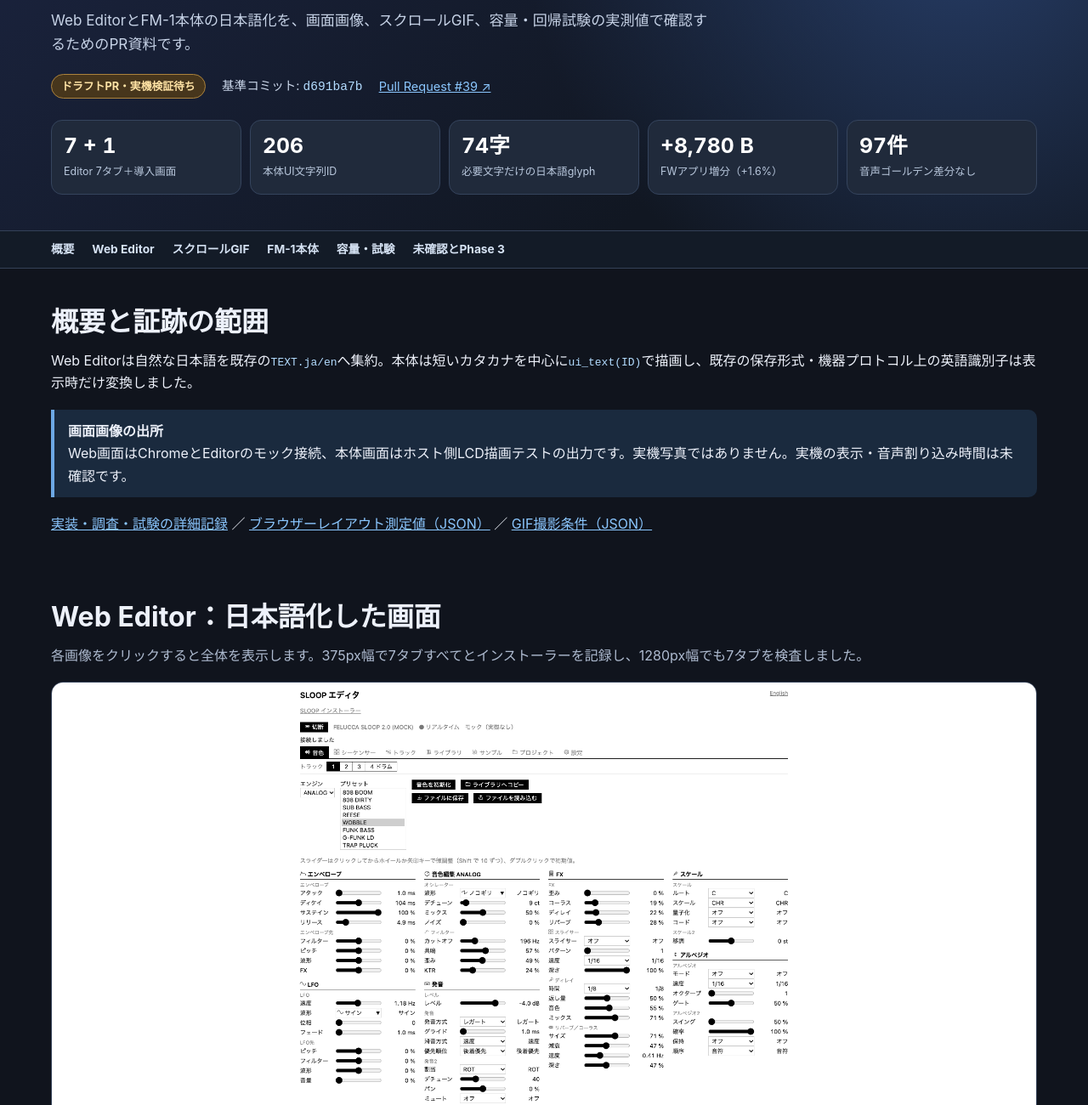
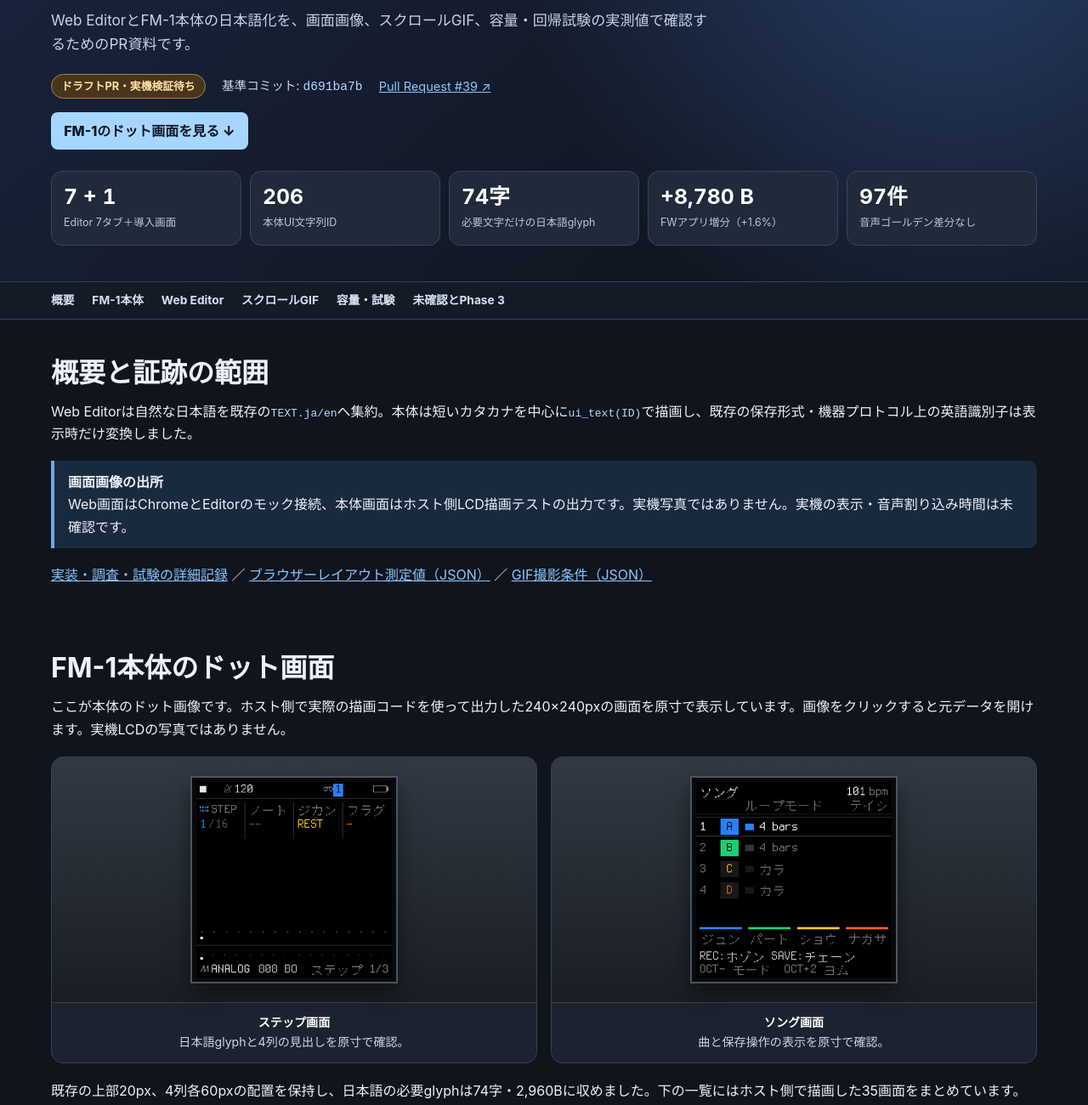
Before and after one commit to Azsoft-jp/sloop-fm1, a plain HTML site: page docs/ja-ui-report.html in a window 1280 px wide. Shown: the part 205-1505 px from the top of the page at 85% size. Drawn offline with Linux system fonts and the light colour scheme.

Commit message:
docs: surface FM-1 pixel screens in visual report

```diff
--- a/docs/ja-ui-report.html
+++ b/docs/ja-ui-report.html
@@ -23,6 +23,7 @@
     .lead { color: #c7d3e7; max-width: 72ch; font-size: 1.07rem; }
     .status { display: inline-block; border: 1px solid #ac833d; background: #47361c; color: #ffe3a5; border-radius: 999px; padding: .2rem .7rem; font-size: .8rem; font-weight: 700; }
     .meta { display: flex; flex-wrap: wrap; gap: .6rem 1.2rem; align-items: center; margin-top: 1.3rem; color: #cbd7ea; font-size: .91rem; }
+    .jump { display: inline-block; margin-top: 1rem; padding: .55rem .95rem; color: #101722; background: #a6d6ff; border-radius: 8px; font-weight: 800; text-decoration: none; }
     nav { position: sticky; top: 0; z-index: 10; overflow-x: auto; background: #151c29f2; border-bottom: 1px solid #344158; backdrop-filter: blur(12px); }
     nav .wrap { display: flex; gap: 1.3rem; white-space: nowrap; padding: .65rem 0; }
     nav a { color: #d5e2f3; text-decoration: none; font-size: .86rem; font-weight: 700; }
@@ -41,6 +42,10 @@
     figure img { display: block; width: 100%; height: auto; }
     .gallery .static img { height: 330px; object-fit: cover; object-position: top; background: #fff; }
     .gallery .lcd img { height: 260px; object-fit: contain; background: #090b0f; padding: 10px; image-rendering: pixelated; }
+    .device-feature { display: grid; grid-template-columns: repeat(2, minmax(0, 1fr)); gap: 16px; margin: 19px 0; }
+    .device-feature figure { text-align: center; }
+    .pixel-shell { display: flex; justify-content: center; align-items: center; min-height: 288px; padding: 18px; background: linear-gradient(#323943, #1a1e24); }
+    .pixel-shell img { display: block; width: 240px; height: 240px; max-width: 100%; object-fit: contain; image-rendering: pixelated; border: 5px solid #07090c; box-shadow: 0 0 0 2px #4b5562, 0 12px 25px #0008; }
     .gallery .gif img { max-width: 375px; margin: auto; background: #fff; }
     figcaption { padding: 11px 13px 13px; border-top: 1px solid #344158; font-size: .88rem; color: #cbd6e7; }
     figcaption strong { display: block; color: #fff; }
@@ -59,7 +64,7 @@
     li { margin: .4rem 0; }
     code { color: #b3dcff; overflow-wrap: anywhere; }
     footer { border-top: 1px solid #344158; color: #aebbd0; padding: 30px 0 45px; margin-top: 35px; font-size: .9rem; }
-    @media (max-width: 730px) { .metrics { grid-template-columns: repeat(2, minmax(0, 1fr)); } header .wrap { padding: 30px 0; } section { padding-top: 30px; } .gallery.wide { grid-template-columns: 1fr; } }
+    @media (max-width: 730px) { .metrics { grid-template-columns: repeat(2, minmax(0, 1fr)); } header .wrap { padding: 30px 0; } section { padding-top: 30px; } .gallery.wide, .device-feature { grid-template-columns: 1fr; } }
     @media (prefers-reduced-motion: reduce) { html { scroll-behavior: auto; } }
   </style>
 </head>
@@ -70,6 +75,7 @@
       <h1>日本語UI<br>画面・検証レポート</h1>
       <p class="lead">Web EditorとFM-1本体の日本語化を、画面画像、スクロールGIF、容量・回帰試験の実測値で確認するためのPR資料です。</p>
       <div class="meta"><span class="status">ドラフトPR・実機検証待ち</span><span>基準コミット: <code title="d691ba7b2d922f1a1f41a3622cffe29ce41c5506">d691ba7b</code></span><a href="https://github.com/isod89/sloop-fm1/pull/39">Pull Request #39 ↗</a></div>
+      <a class="jump" href="#device">FM-1のドット画面を見る ↓</a>
       <div class="metrics">
         <div class="metric"><strong>7 + 1</strong><span>Editor 7タブ＋導入画面</span></div>
         <div class="metric"><strong>206</strong><span>本体UI文字列ID</span></div>
@@ -79,13 +85,32 @@
       </div>
     </div>
   </header>
-  <nav aria-label="レポート内ナビゲーション"><div class="wrap"><a href="#scope">概要</a><a href="#web">Web Editor</a><a href="#scroll">スクロールGIF</a><a href="#device">FM-1本体</a><a href="#measure">容量・試験</a><a href="#limits">未確認とPhase 3</a></div></nav>
+  <nav aria-label="レポート内ナビゲーション"><div class="wrap"><a href="#scope">概要</a><a href="#device">FM-1本体</a><a href="#web">Web Editor</a><a href="#scroll">スクロールGIF</a><a href="#measure">容量・試験</a><a href="#limits">未確認とPhase 3</a></div></nav>
   <main class="wrap">
     <section id="scope">
       <h2>概要と証跡の範囲</h2>
       <p>Web Editorは自然な日本語を既存の<code>TEXT.ja/en</code>へ集約。本体は短いカタカナを中心に<code>ui_text(ID)</code>で描画し、既存の保存形式・機器プロトコル上の英語識別子は表示時だけ変換しました。</p>
       <div class="note"><strong>画面画像の出所</strong><br>Web画面はChromeとEditorのモック接続、本体画面はホスト側LCD描画テストの出力です。実機写真ではありません。実機の表示・音声割り込み時間は未確認です。</div>
       <p><a href="JA_LOCALIZATION.md">実装・調査・試験の詳細記録</a> ／ <a href="ja-ui-evidence/browser-layout.json">ブラウザーレイアウト測定値（JSON）</a> ／ <a href="ja-ui-evidence/scroll-capture.json">GIF撮影条件（JSON）</a></p>
+    </section>
+
+    <section id="device">
+      <h2>FM-1本体のドット画面</h2>
+      <p>ここが本体のドット画像です。ホスト側で実際の描画コードを使って出力した240×240pxの画面を原寸で表示しています。画像をクリックすると元データを開けます。実機LCDの写真ではありません。</p>
+      <div class="device-feature">
+        <figure><a class="pixel-shell" href="ja-ui-evidence/page-step.png"><img src="ja-ui-evidence/page-step.png" alt="FM-1の240×240ドット描画：ステップ画面" loading="lazy"></a><figcaption><strong>ステップ画面</strong>日本語glyphと4列の見出しを原寸で確認。</figcaption></figure>
+        <figure><a class="pixel-shell" href="ja-ui-evidence/page-song.png"><img src="ja-ui-evidence/page-song.png" alt="FM-1の240×240ドット描画：ソング画面" loading="lazy"></a><figcaption><strong>ソング画面</strong>曲と保存操作の表示を原寸で確認。</figcaption></figure>
+      </div>
+      <p>既存の上部20px、4列各60pxの配置を保持し、日本語の必要glyphは74字・2,960Bに収めました。下の一覧にはホスト側で描画した35画面をまとめています。</p>
+      <figure class="full dark"><a href="ja-ui-evidence/firmware-contact.png"><img src="ja-ui-evidence/firmware-contact.png" alt="FM-1本体UI、35画面の描画コンタクトシート" loading="lazy"></a><figcaption><strong>35画面のLCDシミュレーション</strong>クリックで拡大。実機LCDの撮影ではありません。</figcaption></figure>
+      <div class="gallery">
+        <figure class="lcd"><a href="ja-ui-evidence/page-step.png"><img src="ja-ui-evidence/page-step.png" alt="FM-1ステップ画面" loading="lazy"></a><figcaption><strong>ステップ</strong>4列ラベルの収まり。</figcaption></figure>
+        <figure class="lcd"><a href="ja-ui-evidence/page-song.png"><img src="ja-ui-evidence/page-song.png" alt="FM-1ソング画面" loading="lazy"></a><figcaption><strong>ソング</strong>編集・保存系の表示。</figcaption></figure>
+        <figure class="lcd"><a href="ja-ui-evidence/menu-usb.png"><img src="ja-ui-evidence/menu-usb.png" alt="FM-1 USBメニュー" loading="lazy"></a><figcaption><strong>USBメニュー</strong>短い技術語は英字を維持。</figcaption></figure>
+        <figure class="lcd"><a href="ja-ui-evidence/live-rec-free.png"><img src="ja-ui-evidence/live-rec-free.png" alt="FM-1ライブ録音画面" loading="lazy"></a><figcaption><strong>ライブ録音</strong>録音状態と列見出し。</figcaption></figure>
+        <figure class="lcd"><a href="ja-ui-evidence/layer-song.png"><img src="ja-ui-evidence/layer-song.png" alt="FM-1ソングレイヤー画面" loading="lazy"></a><figcaption><strong>ソングレイヤー</strong>レイヤー操作。</figcaption></figure>
+        <figure class="lcd"><a href="ja-ui-evidence/layer-punch.png"><img src="ja-ui-evidence/layer-punch.png" alt="FM-1パンチレイヤー画面" loading="lazy"></a><figcaption><strong>パンチレイヤー</strong>REC関連の視認性。</figcaption></figure>
+      </div>
     </section>
 
     <section id="web">
@@ -117,20 +142,6 @@
         <figure class="gif"><img src="ja-ui-evidence/scroll-installer.gif" alt="インストーラー画面を上から下へ縦スクロールするGIF" loading="lazy"><figcaption><strong>インストーラー</strong>更新・復帰案内の末尾まで確認。</figcaption></figure>
       </div>
       <div class="note">FM-1本体UIには文字送り・スクロール処理を追加していません。60px列に入らない見出しは幅を検査し、短い英字名に切り替えます。音声処理中の描画回数を増やさないためです。</div>
-    </section>
-
-    <section id="device">
-      <h2>FM-1本体：描画プレビュー</h2>
-      <p>240×240px、上部20px、4列各60pxの既存配置を保持。日本語の必要glyphは74字・2,960Bです。下の一覧はホスト側で描画した35画面のコンタクトシートです。</p>
-      <figure class="full dark"><a href="ja-ui-evidence/firmware-contact.png"><img src="ja-ui-evidence/firmware-contact.png" alt="FM-1本体UI、35画面の描画コンタクトシート" loading="lazy"></a><figcaption><strong>35画面のLCDシミュレーション</strong>クリックで拡大。実機LCDの撮影ではありません。</figcaption></figure>
-      <div class="gallery">
-        <figure class="lcd"><a href="ja-ui-evidence/page-step.png"><img src="ja-ui-evidence/page-step.png" alt="FM-1ステップ画面" loading="lazy"></a><figcaption><strong>ステップ</strong>4列ラベルの収まり。</figcaption></figure>
-        <figure class="lcd"><a href="ja-ui-evidence/page-song.png"><img src="ja-ui-evidence/page-song.png" alt="FM-1ソング画面" loading="lazy"></a><figcaption><strong>ソング</strong>編集・保存系の表示。</figcaption></figure>
-        <figure class="lcd"><a href="ja-ui-evidence/menu-usb.png"><img src="ja-ui-evidence/menu-usb.png" alt="FM-1 USBメニュー" loading="lazy"></a><figcaption><strong>USBメニュー</strong>短い技術語は英字を維持。</figcaption></figure>
-        <figure class="lcd"><a href="ja-ui-evidence/live-rec-free.png"><img src="ja-ui-evidence/live-rec-free.png" alt="FM-1ライブ録音画面" loading="lazy"></a><figcaption><strong>ライブ録音</strong>録音状態と列見出し。</figcaption></figure>
-        <figure class="lcd"><a href="ja-ui-evidence/layer-song.png"><img src="ja-ui-evidence/layer-song.png" alt="FM-1ソングレイヤー画面" loading="lazy"></a><figcaption><strong>ソングレイヤー</strong>レイヤー操作。</figcaption></figure>
-        <figure class="lcd"><a href="ja-ui-evidence/layer-punch.png"><img src="ja-ui-evidence/layer-punch.png" alt="FM-1パンチレイヤー画面" loading="lazy"></a><figcaption><strong>パンチレイヤー</strong>REC関連の視認性。</figcaption></figure>
-      </div>
     </section>
 
     <section id="measure">
```
